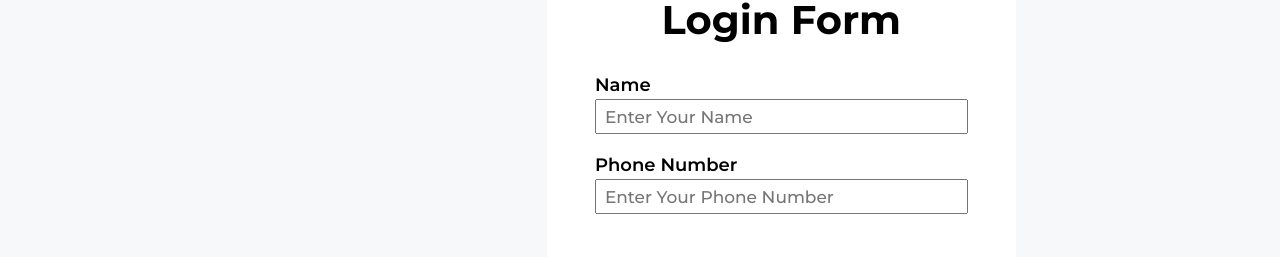
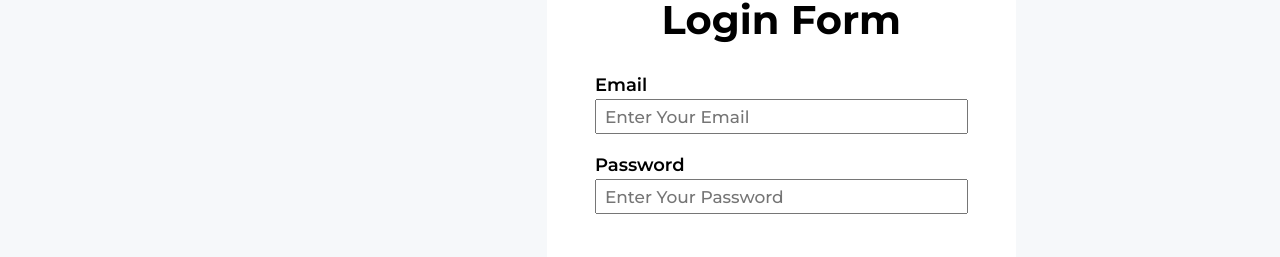
Before and after one commit to Akash-Chhangani/CartWish, a React (Vite) app: page / in a window 1280 px wide. Shown: the part 149-406 px from the top of the page. Built offline with nearby package versions, Linux system fonts and the light colour scheme.

Commit message:
Add Form Validation based on Schema using zod  & @hookform/resolvers

```diff
--- a/package.json
+++ b/package.json
@@ -10,9 +10,11 @@
     "preview": "vite preview"
   },
   "dependencies": {
+    "@hookform/resolvers": "^3.7.0",
     "react": "^18.3.1",
     "react-dom": "^18.3.1",
-    "react-hook-form": "^7.52.1"
+    "react-hook-form": "^7.52.1",
+    "zod": "^3.23.8"
   },
   "devDependencies": {
     "@types/react": "^18.3.3",
--- a/src/components/Authentication/LoginPage.jsx
+++ b/src/components/Authentication/LoginPage.jsx
@@ -1,12 +1,21 @@
 import React, { useRef, useState } from "react";
 import "./LoginPage.css";
+import { z } from "zod";
+import { zodResolver } from "@hookform/resolvers/zod";
 
+const schema = z.object({
+  email: z
+    .string()
+    .email({ message: "Please enter valid email address" })
+    .min(5),
+  password: z.string().min(8, { message: "Please enter at least 8 digit " }),
+});
 const LoginPage = () => {
   const {
     register,
     handleSubmit,
     formState: { errors },
-  } = useForm();
+  } = useForm({ resolver: zodResolver(schema) });
   const onSubmit = (formData) => console.log(formData);
 
   return (
@@ -15,30 +24,30 @@ const LoginPage = () => {
         <h2>Login Form</h2>
         <div className="form_inputs">
           <div>
-            <label htmlFor="name">Name</label>
+            <label htmlFor="email">Email</label>
             <input
-              type="text"
-              id="name"
+              type="email"
+              id="email"
               className="form_text_input"
-              placeholder="Enter Your Name"
-              {...register("name", { required: true, minLength: 3 })}
+              placeholder="Enter Your Email"
+              {...register("email")}
             />
-            {errors.name?.type === "required" && (
-              <em className="form_error">Please enter your name</em>
-            )}
-            {errors.name?.type === "minLength" && (
-              <em className="form_error">Please enter at least 3 character</em>
+            {errors.email && (
+              <em className="form_error">{errors.email.message}</em>
             )}
           </div>
           <div>
-            <label htmlFor="phone">Phone Number</label>
+            <label htmlFor="password">Password</label>
             <input
-              type="number"
-              id="phone"
+              type="password"
+              id="password"
               className="form_text_input"
-              placeholder="Enter Your Phone Number"
-              {...register("phone", { valueAsNumber: true })}
-            />
+              placeholder="Enter Your Password"
+              {...register("password")}
+            />{" "}
+            {errors.password && (
+              <em className="form_error">{errors.password.message}</em>
+            )}
           </div>
           <button type="submit" className="search_button form_submit">
             Submit
```
Also changed, not shown: 1 other file (tests, documents, lock files or other folders).
